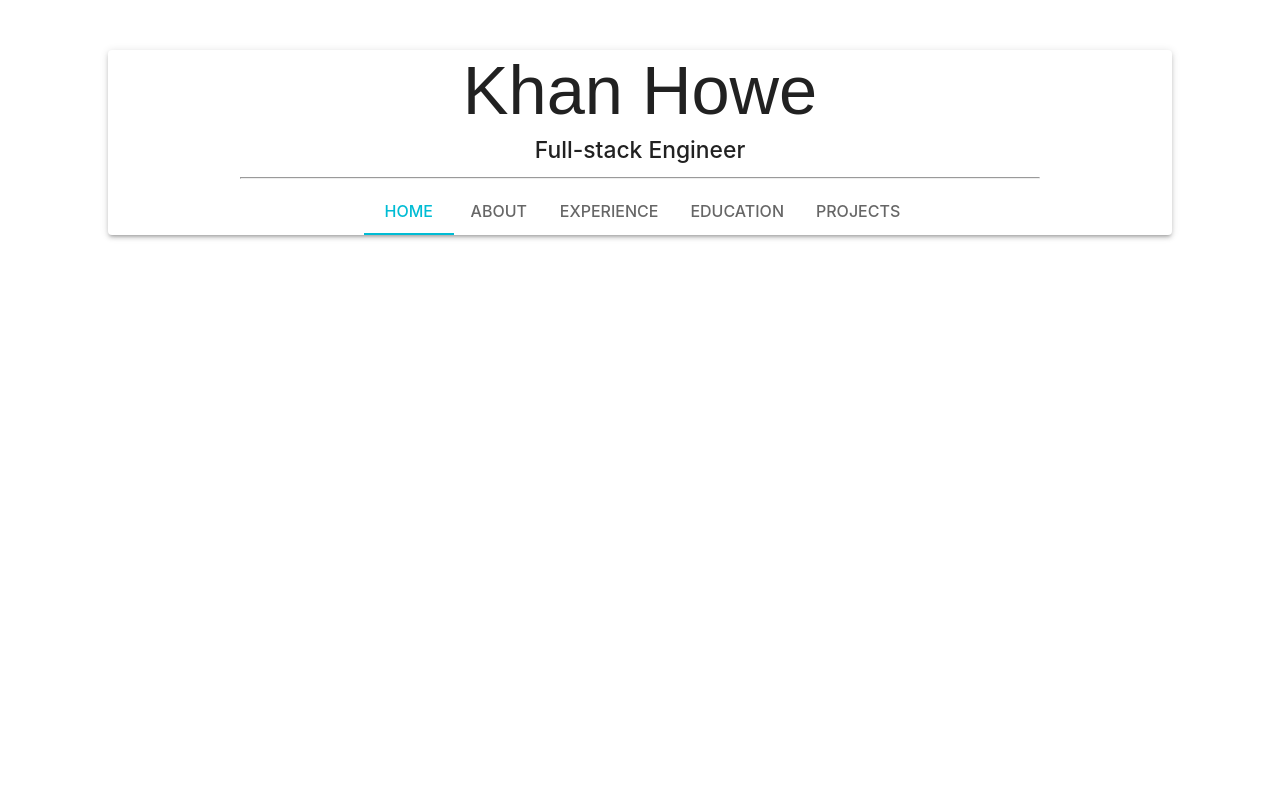
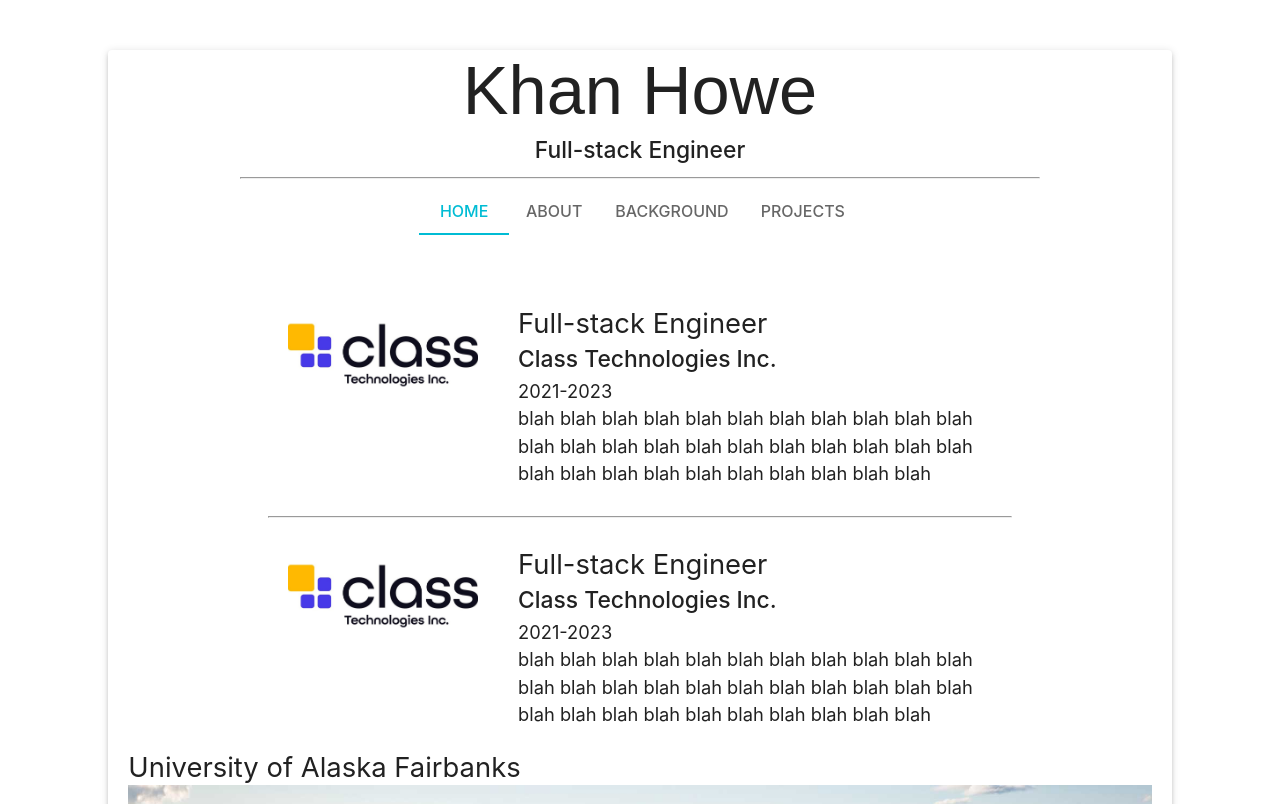
Before and after one commit to khanhowe/khan-dev, a React (Create React App) app: page /background in a window 1280 px wide. Shown: the top 804 px of the page. Built offline with nearby package versions, Linux system fonts and the light colour scheme.

Commit message:
Move Experience and Education sections to a combined Background page

```diff
--- a/src/App.tsx
+++ b/src/App.tsx
@@ -8,9 +8,8 @@ import NavBar from './components/NavBar';
 import { BrowserRouter as Router, Route, Routes} from 'react-router-dom';
 import About from './pages/About';
 import Home from './pages/Home';
-import Experience from './pages/Experience';
-import Eductation from './pages/Education';
 import Projects from './pages/Projects';
+import Background from './pages/Background';
 
 
 function App() {
@@ -27,8 +26,7 @@ function App() {
                   <Routes>
                     <Route path='/' element={<Home/>}/>
                     <Route path='/about' element={<About/>}/>
-                    <Route path='/experience' element={<Experience/>}/>
-                    <Route path='/education' element={<Eductation/>}/>
+                    <Route path='/background' element={<Background/>}/>
                     <Route path='/projects' element={<Projects/>}/>
                   </Routes>
               </Paper>
--- a/src/components/NavBar.tsx
+++ b/src/components/NavBar.tsx
@@ -21,8 +21,7 @@ const NavBar: React.FC = () => {
     const tabs: TabData[] = [
         { title: 'Home', route: '/'},
         { title: 'About', route: '/about'},
-        { title: 'Experience', route: '/experience'},
-        { title: 'Education', route: '/education'},
+        { title: 'Background', route: '/background'},
         { title: 'Projects', route: '/projects'}
     ];
 
--- /dev/null
+++ b/src/pages/Background.tsx
@@ -0,0 +1,14 @@
+import Page from "../components/Page"
+import Eductation from "./Education";
+import Experience from "./Experience";
+
+const Background: React.FC = () => {
+    return (
+        <Page>
+            <Experience/>
+            <Eductation/>
+        </Page>
+    )
+}
+
+export default Background;
--- a/src/pages/Education.tsx
+++ b/src/pages/Education.tsx
@@ -1,11 +1,9 @@
 import { Typography } from "@mui/material";
-import Page from "../components/Page";
 import '../styles/Education.css';
 
 const Eductation: React.FC = () => {
     console.log('education');
     return (
-        <Page>
         <div className='education'>
             <Typography variant="h5">University of Alaska Fairbanks</Typography>
             <img src='uaf-westridge-aerial.jpg' alt="university-of-alaska-fairbanks-aerial" className='uaf-image'/>
@@ -17,7 +15,6 @@ const Eductation: React.FC = () => {
             </div>
             <Typography>Test</Typography>
         </div>
-        </Page>
     );
 };
 
--- a/src/pages/Experience.tsx
+++ b/src/pages/Experience.tsx
@@ -1,14 +1,7 @@
 import { Typography } from "@mui/material";
-import Page from "../components/Page";
 import '../styles/Experience.css';
 
-interface ExperienceSectionProps {
-    // LogoPath: string;
-    // CompanyName: string;
-    // JobTitle: string;
-}
-
-const ExperienceSection: React.FC<ExperienceSectionProps> = () => {
+const ExperienceSection: React.FC = () => {
     return (
         <div className='experience-div'>
             <div>
@@ -27,13 +20,11 @@ const ExperienceSection: React.FC<ExperienceSectionProps> = () => {
 const Experience: React.FC = () => {
     console.log('test');
     return (
-        <Page>
-            <div className='card-list'>
-                <ExperienceSection/>
-                <hr/>
-                <ExperienceSection/>
-            </div>
-        </Page>
+        <div className='card-list'>
+            <ExperienceSection/>
+            <hr/>
+            <ExperienceSection/>
+        </div>
     );
 }
 
```
Lines whose indentation alone changed are shown as unchanged.
